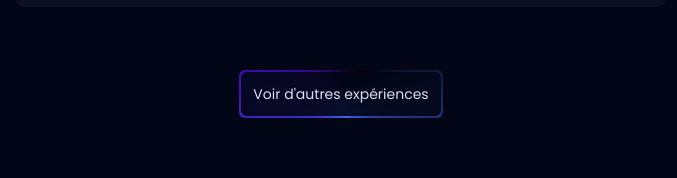
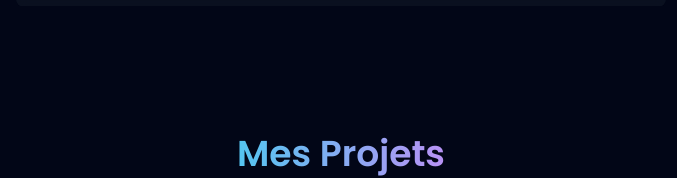
Before and after one commit to mbourand/portfolio-refacto, a Next.js app: page / in a window 1280 px wide. Shown: the part 3793-3971 px from the top of the page, without its empty margins (299-976 px from the left). Built offline with nearby package versions, Linux system fonts and the light colour scheme.

Commit message:
Fix build

```diff
--- a/src/components/ExperiencesSection/Experiences.tsx
+++ b/src/components/ExperiencesSection/Experiences.tsx
@@ -1,10 +1,12 @@
+'use client'
+
 import { RotatingBorderButton } from '@/components/Button/RotatingBorderButton'
 import { ProjectCard } from '@/components/ProjectsSection/ProjectCard'
 import { SectionTitle } from '@/components/Title/SectionTitle'
 import { Skills } from '@/modules/skills'
 import { TAGS } from '@/modules/tags'
 import Link from 'next/link'
-import { forwardRef, useState } from 'react'
+import { forwardRef, useEffect, useState } from 'react'
 
 const EXPERIENCES = [
   {
@@ -116,8 +118,13 @@ const EXPERIENCES = [
 
 export const Experiences = forwardRef<HTMLDivElement, {}>(({}, ref) => {
   const [seeMore, setSeeMore] = useState(false)
+  const [isSmallScreen, setIsSmallScreen] = useState(false)
 
-  const visibleProjects = seeMore || window.innerWidth >= 500 ? EXPERIENCES : EXPERIENCES.slice(0, 1)
+  useEffect(() => {
+    setIsSmallScreen(window.innerWidth < 800)
+  }, [])
+
+  const visibleProjects = seeMore || !isSmallScreen ? EXPERIENCES : EXPERIENCES.slice(0, 1)
 
   return (
     <section ref={ref} className="flex flex-col items-center justify-center my-16 w-full overflow-hidden">
@@ -127,7 +134,7 @@ export const Experiences = forwardRef<HTMLDivElement, {}>(({}, ref) => {
           <ProjectCard key={project.title} {...project} slideInDirection={index % 2 === 0 ? 'right' : 'left'} />
         ))}
       </div>
-      {!seeMore && (
+      {!seeMore && isSmallScreen && (
         <RotatingBorderButton className="mt-16" label="Voir d'autres expériences" onClick={() => setSeeMore(true)} />
       )}
     </section>
--- a/src/components/ProjectsSection/Projects.tsx
+++ b/src/components/ProjectsSection/Projects.tsx
@@ -3,7 +3,7 @@ import { ProjectCard } from '@/components/ProjectsSection/ProjectCard'
 import { SectionTitle } from '@/components/Title/SectionTitle'
 import { Skills } from '@/modules/skills'
 import { TAGS } from '@/modules/tags'
-import { forwardRef, useState } from 'react'
+import { forwardRef, useEffect, useState } from 'react'
 
 const PROJECTS = [
   {
@@ -58,8 +58,13 @@ const PROJECTS = [
 
 export const Projects = forwardRef<HTMLDivElement, {}>(({}, ref) => {
   const [seeMore, setSeeMore] = useState(false)
+  const [isSmallScreen, setIsSmallScreen] = useState(false)
 
-  const visibleProjects = seeMore ? PROJECTS : PROJECTS.slice(0, window.innerWidth < 500 ? 1 : 2)
+  useEffect(() => {
+    setIsSmallScreen(window.innerWidth < 800)
+  }, [])
+
+  const visibleProjects = seeMore ? PROJECTS : PROJECTS.slice(0, isSmallScreen ? 1 : 2)
 
   return (
     <section
```
